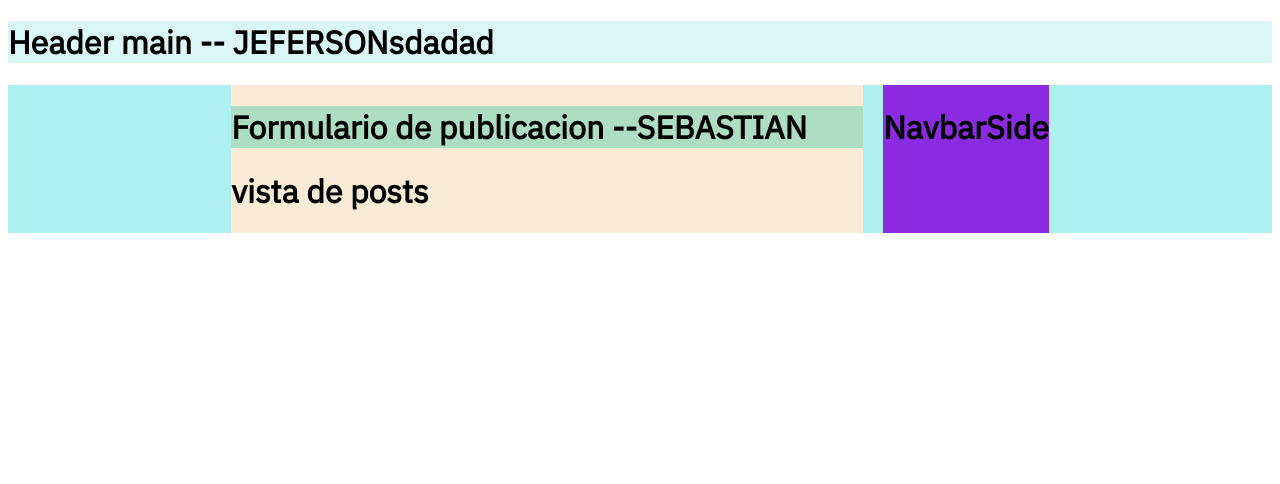
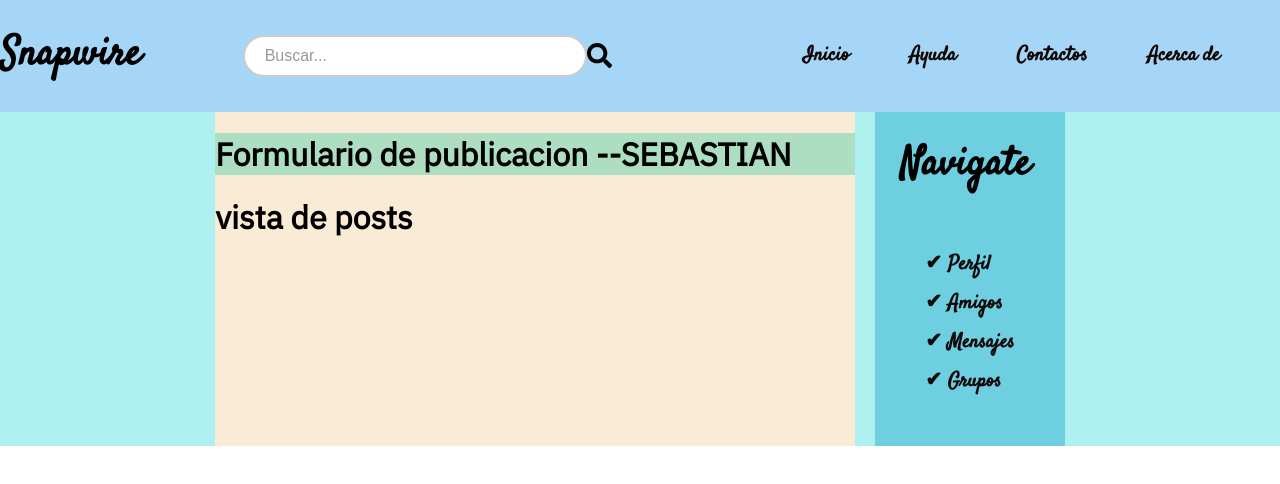
Before and after one commit to Davilez42/Social-network-Frontend, a React (Create React App) app: page /home/feed in a window 1280 px wide. Shown: the top 484 px of the page. Built offline with nearby package versions, Linux system fonts and the light colour scheme.

Commit message:
agregue barra de navegacion

```diff
--- a/src/components/feed/headermain/HeaderMain.jsx
+++ b/src/components/feed/headermain/HeaderMain.jsx
@@ -1,9 +1,44 @@
+import React, { useState } from 'react';
+import { FaSearch } from 'react-icons/fa';
 import "./headermain.css";
+
 export default function HeaderMain() {
+  const [searchQuery, setSearchQuery] = useState('');
+
+  const handleSearch = (e) => {
+    e.preventDefault();
+    // búsqueda o redirección a la página de resultados de búsqueda
+    console.log("Realizar búsqueda con:", searchQuery);
+  }
+
   return (
     <>
       <header className="header-main">
-        <h1>Header main -- JEFERSONsdadad</h1>
+        <h1>Snapwire</h1>
+        <div className="search-bar">
+          <form onSubmit={handleSearch} className="search-form">
+            <div className="search-input-container">
+              <input
+                type="text"
+                placeholder="Buscar..."
+                value={searchQuery}
+                onChange={(e) => setSearchQuery(e.target.value)}
+                className="search-input"
+              />
+            </div>
+            <div className="search-icon">
+              <FaSearch />
+            </div>
+          </form>
+        </div>
+        <nav>
+          <ul className="nav-list">
+            <li><a href="\home\feed">Inicio</a></li>
+            <li><a href="\ayuda">Ayuda</a></li>
+            <li><a href="\contactos">Contactos</a></li>
+            <li><a href="\acerca-de">Acerca de</a></li>
+          </ul>
+        </nav>
       </header>
     </>
   );
--- a/src/components/feed/headermain/headermain.css
+++ b/src/components/feed/headermain/headermain.css
@@ -1,3 +1,83 @@
 .header-main {
-    background-color: rgb(219, 246, 246);
-}
+    font-size: 20px;
+    font-family: 'IBM Plex Sans', sans-serif;
+    font-family: 'Satisfy', cursive;
+    font-weight: 900;
+    background-color: rgb(165, 214, 247);
+    display: flex;
+    justify-content: space-between;
+    align-items: center;
+  }
+
+  .nav-list {
+    list-style: none;
+    text-align: end;
+  }
+
+  .nav-list ul {
+    list-style: none;
+    display: flex;
+  }
+
+  .nav-list li {
+    display: inline-block;
+    margin-right: 60px;
+  }
+
+  .nav-list a {
+    text-decoration: none;
+    color: rgb(17, 6, 6);
+    font-size: 20px;
+  }
+
+  .nav-list a:hover {
+    text-decoration: underline;
+  }
+
+  html, body {
+    margin: 0;
+    padding: 0;
+  }
+
+  .search-bar {
+    display: flex;
+    align-items: center;
+  }
+    .search-input {
+    flex: 1;
+    border: 2px solid #ccc;
+    border-radius: 30px;
+    padding: 10px 30px;
+    width: 300px;
+    font-size: 17px;
+    outline: none;
+  }
+
+  .search-input::placeholder {
+    color: #999;
+  }
+
+  .search-form {
+    display: grid;
+    grid-template-columns: 1fr auto;
+    align-items: center;
+  }
+
+  .search-input {
+    border: 2px solid #ccc;
+    border-radius: 30px;
+    padding: 10px 20px;
+    font-size: 16px;
+    outline: none;
+  }
+
+  .search-icon {
+    cursor: pointer;
+    margin-right: 30px;
+  }
+
+  .search-icon svg {
+    font-size: 25px;
+    margin-right: 20px;
+    margin-top: 10px;
+  }
--- a/src/components/feed/navbarside/NavBarSide.jsx
+++ b/src/components/feed/navbarside/NavBarSide.jsx
@@ -1,10 +1,19 @@
+import React from "react";
 import "./navbarside.css";
+
 export default function NavBarSide() {
   return (
-    <>
-      <div className="container-navbar-side">
-        <h1>NavbarSide</h1>
-      </div>
-    </>
-  );
+    <div className="container-navbar-side">
+    <h1>Navigate</h1>
+    {/*agregar enlaces a diferentes secciones*/}
+    <nav>
+    <ul>
+      <li><a href="/perfil">✔ Perfil</a></li>
+      <li><a href="/amigos">✔ Amigos</a></li>
+      <li><a href="/mensajes">✔ Mensajes</a></li>
+      <li><a href="/grupos">✔ Grupos</a></li>
+    </ul>
+    </nav>
+  </div>
+);
 }
--- a/src/components/feed/navbarside/navbarside.css
+++ b/src/components/feed/navbarside/navbarside.css
@@ -1,3 +1,37 @@
+
 .container-navbar-side {
-    background-color: blueviolet;
+    background-color: rgb(109, 207, 224);
+    font-size: 20px;
+    font-family: 'IBM Plex Sans', sans-serif;
+    font-family: 'Satisfy', cursive;
+    font-weight: 900;
+    display: flex;
+    flex-direction: column;
+    padding: 10px;
+  }
+
+  .container-navbar-side h1 {
+    margin: 15px;
+  }
+
+  .container-navbar-side nav {
+    width: 100%;
+  }
+
+  .container-navbar-side ul {
+    list-style: none;
+    padding: 10px;
+  }
+
+  .container-navbar-side li {
+    margin: 10px 30px;
+  }
+
+  .container-navbar-side a {
+    text-decoration: none;
+    color: rgb(15, 9, 9);
 }
+
+  .container-navbar-side a:hover {
+    text-decoration: underline;
+  }
```
